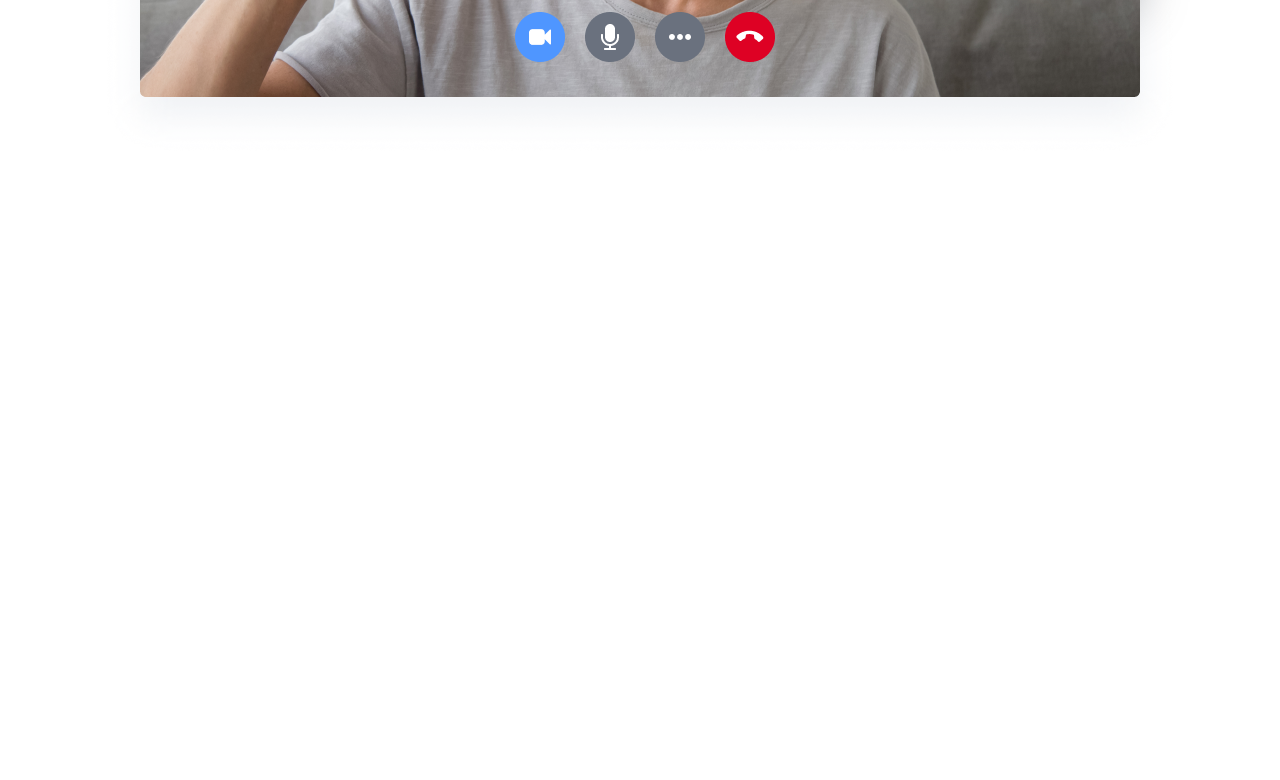
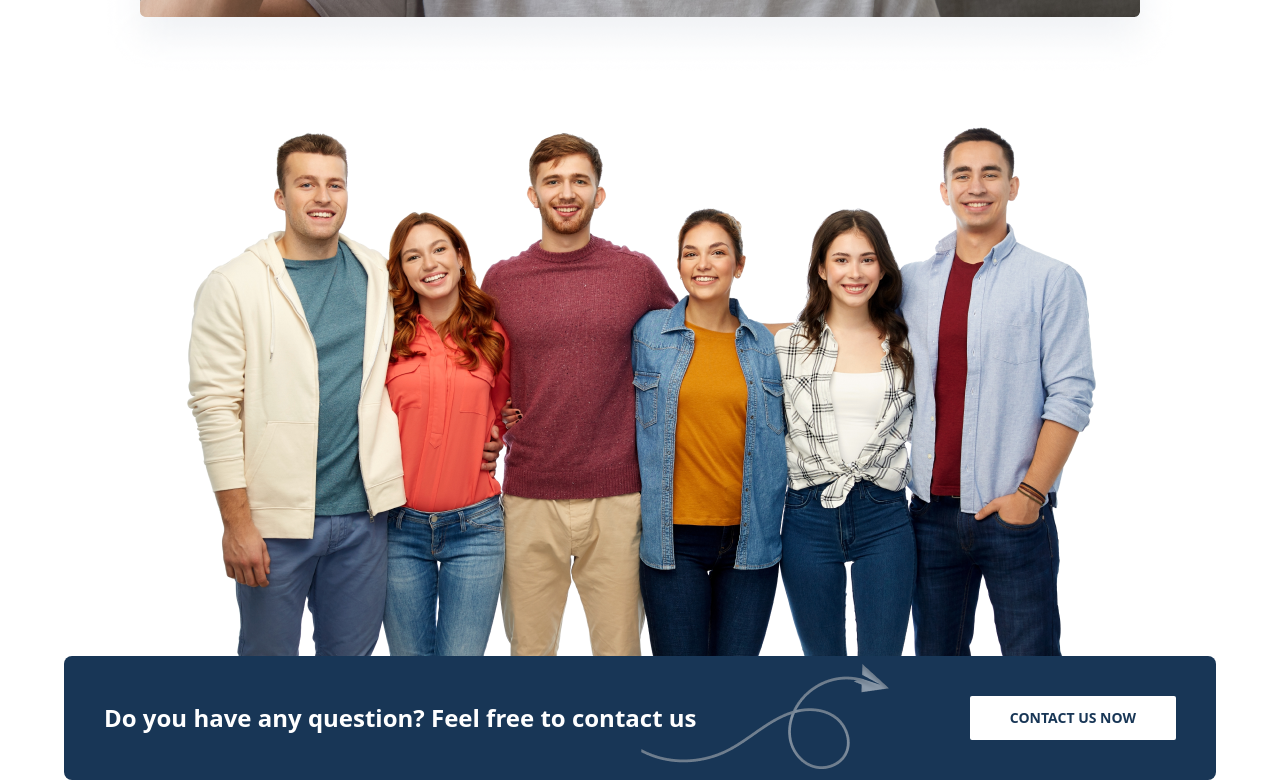
Before and after one commit to ayonbit/portfolio, a website: page src/index.html in a window 1280 px wide. Shown: the part 3052-3832 px from the top of the page. Before the commit the page ends 3289 px from the top, so only its background shows below. Drawn offline with nearby package versions, Linux system fonts and the light colour scheme; files that its build step writes are made by us from their sources.

Commit message:
TEAM SECTION

```diff
--- a/src/index.html
+++ b/src/index.html
@@ -180,7 +180,7 @@
     <!--Map End-->
     <!--Video Calling Start-->
     <section>
-      <div class="container mx-auto py-20 text-center">
+      <div class="container mx-auto text-center">
         <h1 class="font-bold text-2xl capitalize pb-6">
           Introducing video calling support
         </h1>
@@ -208,7 +208,30 @@
       </div>
     </section>
     <!--Video Calling End-->
+    <!--Team Section Start-->
+    <section class="container mx-auto">
+      <div>
+        <img src="../assets/team.png" alt="team" class="mx-auto" />
+        <div
+          class="relative bg-secondary mx-auto max-w-6xl p-10 flex flex-col md:flex-row justify-between items-center gap-6 rounded-lg overflow-hidden"
+        >
+          <h1 class="text-white font-bold text-2xl text-center md:text-left">
+            Do you have any question? Feel free to contact us
+          </h1>
 
-
+          <button
+            class="bg-white text-secondary uppercase text-sm font-semibold px-10 py-3 rounded-sm z-10"
+          >
+            Contact us now
+          </button>
+          <img
+            src="../assets/shape.png"
+            alt="shape"
+            class="absolute md:left-1/2 left-10"
+          />
+        </div>
+      </div>
+    </section>
+    <!--Team Section end-->
   </body>
 </html>
```
